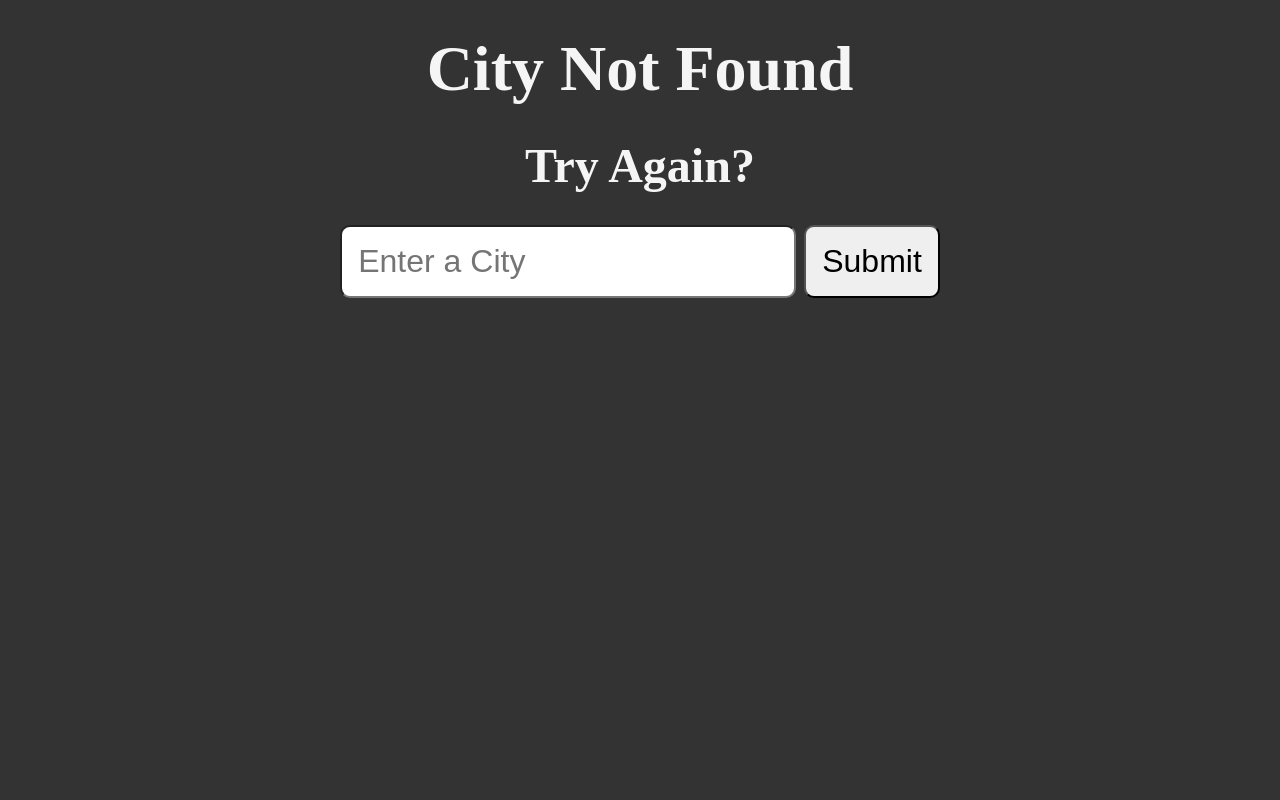
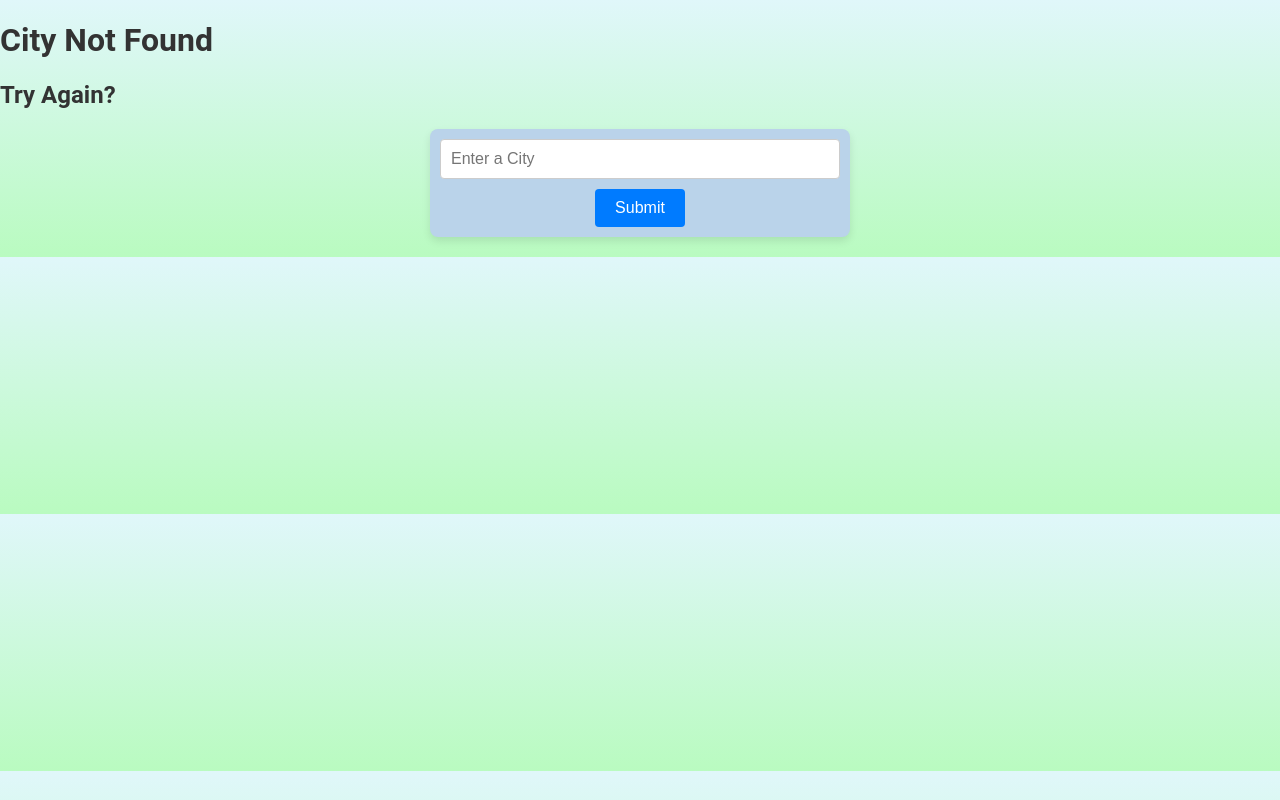
Before and after one commit to dp0912/weather-app, a Flask app: template templates/city-not-found.html in a window 1280 px wide. Run offline with Flask 3, Linux system fonts and the light colour scheme; the template is opened without the code that fills it, so the values that code supplies are empty.

Commit message:
Modify changes

```diff
--- a/server.py
+++ b/server.py
@@ -25,12 +25,20 @@ def get_weather():
     if not weather_data['cod'] == 200:
         return render_template('city-not-found.html')
 
+    # Extract wind gust if it exists
+    windgust = weather_data['wind'].get('gust', 'N/A')
+
     return render_template(
         "weather.html",
         title=weather_data["name"],
         status=weather_data["weather"][0]["description"].capitalize(),
         temp=f"{weather_data['main']['temp']:.1f}",
-        feels_like=f"{weather_data['main']['feels_like']:.1f}"
+        feels_like=f"{weather_data['main']['feels_like']:.1f}",
+        high=f"{weather_data['main']['temp_max']:.1f}",
+        low=f"{weather_data['main']['temp_min']:.1f}",
+        humidity=f"{weather_data['main']['humidity']}",
+        windspeed=f"{weather_data['wind']['speed']}",
+        windgust=windgust,
     )
 
 if __name__ == "__main__":
--- a/static/styles/style.css
+++ b/static/styles/style.css
@@ -1,24 +1,70 @@
-* {
+body {
+    font-family: 'Roboto', sans-serif;
+    background: linear-gradient(to bottom, #e0f7fa, #b9fbc0);
+    color: #333;
     margin: 0;
     padding: 0;
-    box-sizing: border-box;
 }
 
-body {
-    padding: 2rem;
-    background-color: #333;
-    color: whitesmoke;
-    min-height: 100vh;
-    display: flex;
-    flex-direction: column;
-    align-items: center;
-    gap: 2rem;
-    font-size: 2rem;
+form {
+    margin: 20px auto;
+    padding: 10px;
+    max-width: 400px;
+    text-align: center;
+    background-color: #bad3ea;
+    border-radius: 8px;
+    box-shadow: 0 4px 8px rgba(0, 0, 0, 0.1);
 }
 
-input,
+input[type="text"] {
+    padding: 10px;
+    font-size: 16px;
+    border: 1px solid #ccc;
+    border-radius: 4px;
+    width: calc(100% - 22px);
+}
+
 button {
-    font-size: 2rem;
-    padding: 1rem;
-    border-radius: 10px;
+    padding: 10px 20px;
+    font-size: 16px;
+    color: #fff;
+    background-color: #007bff;
+    border: none;
+    border-radius: 4px;
+    cursor: pointer;
+    margin-top: 10px;
 }
+
+button:hover {
+    background-color: #0056b3;
+}
+
+.weather-info {
+    margin: 20px auto;
+    padding: 20px;
+    max-width: 600px;
+    border: 1px solid #ddd;
+    border-radius: 8px;
+    background-color: #ffffff;
+    box-shadow: 0 4px 8px rgba(0, 0, 0, 0.1);
+    text-align: center;
+}
+
+.weather-info h1 {
+    font-size: 24px;
+    margin-bottom: 15px;
+    color: #007bff;
+}
+
+.weather-info p {
+    margin: 10px 0;
+    font-size: 18px;
+}
+
+@media (max-width: 600px) {
+
+    .weather-info,
+    form {
+        width: 90%;
+    }
+}
```
Also changed, not shown: templates/weather.html (+12 -3 lines).
